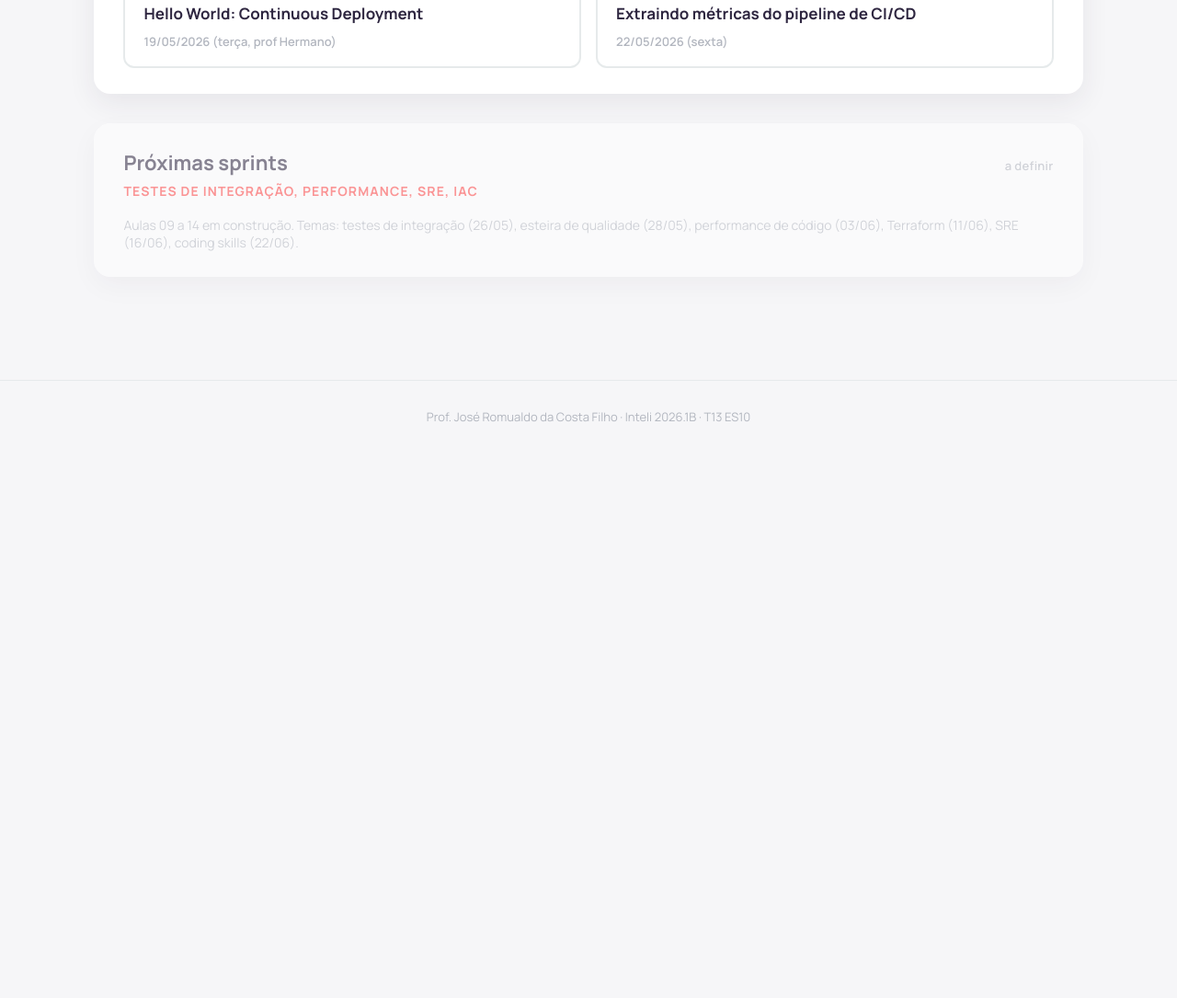
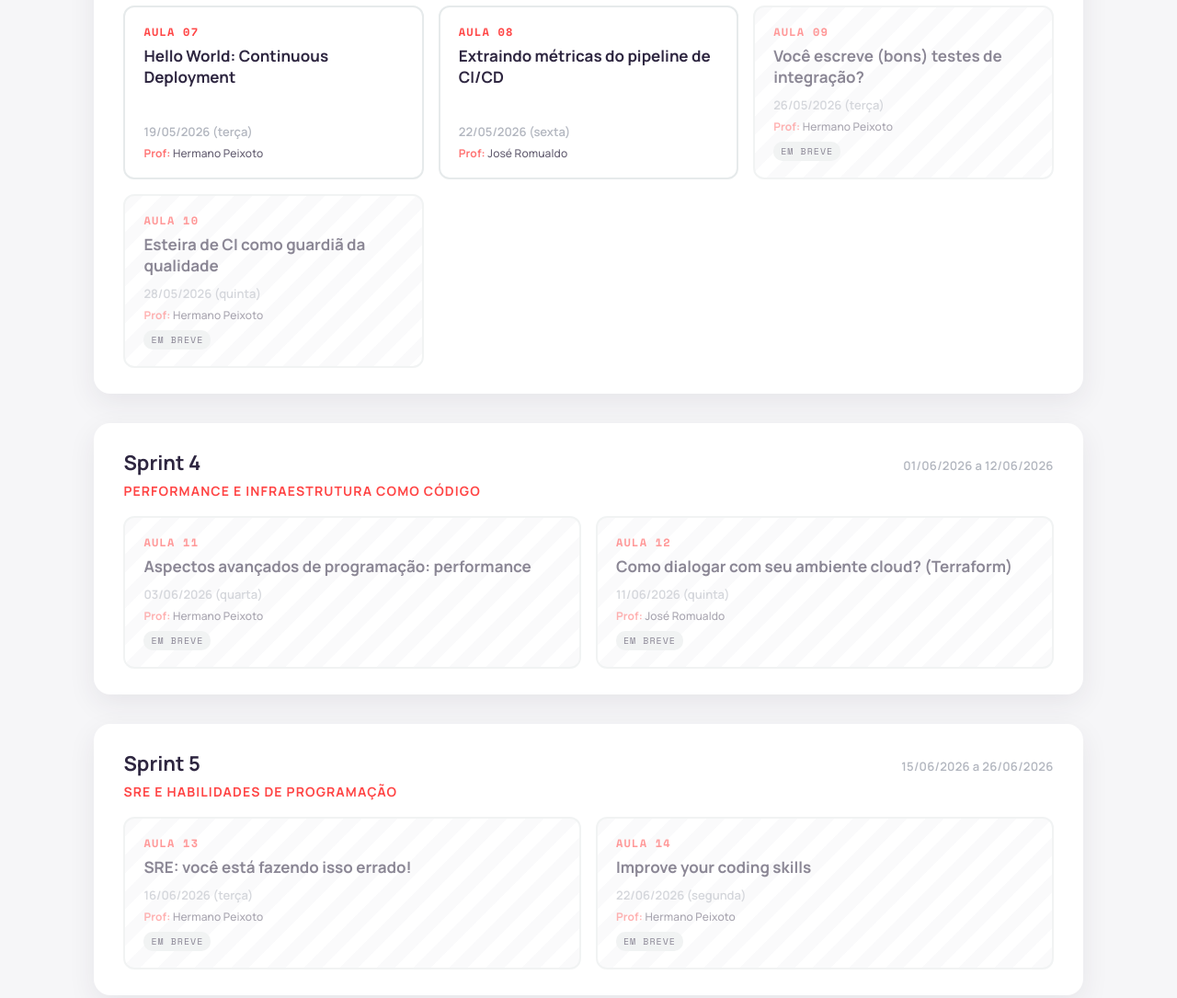
Before and after one commit to josercf/inteli-2026-1b-t13-es10, a website: page aulas/index.html in a window 1280 px wide. Shown: the part 1061-2146 px from the top of the page at 92% size. Before the commit the page ends 1553 px from the top, so only its background shows below. Drawn offline with nearby package versions, Linux system fonts and the light colour scheme.

Commit message:
chore(index): cronograma completo das 14 aulas com prof por aula
Reestrutura index.html para refletir o cronograma oficial completo
do módulo: 5 Sprints (Sprint 1 fundamentos, Sprint 2 CI, Sprint 3
CD e métricas, Sprint 4 performance e IaC, Sprint 5 SRE e coding).
Cada aula card mostra agora número, título, data com dia da semana
e o professor responsável (José Romualdo ou Hermano Peixoto).

Cards das aulas 09 a 14 ainda não construídas usam estilo placeholder
(fundo listrado, tag "em breve", sem link) para deixar claro o que
falta e quem é responsável. Aula 06 com título atualizado para
"SAST e DAST no pipeline" também no card.

Atualiza index.md em paralelo com a mesma listagem.

Co-Authored-By: Claude Opus 4.7 <noreply@anthropic.com>

```diff
--- a/aulas/index.html
+++ b/aulas/index.html
@@ -164,8 +164,47 @@
     .aula-card .aula-date {
       font-size: 13px;
       color: var(--inteli-gray-dark);
+      margin: 0 0 6px 0;
+      font-weight: 600;
+    }
+    .aula-card .aula-prof {
+      font-size: 12px;
+      color: var(--inteli-purple);
       margin: 0;
-      font-weight: 600;
+      font-weight: 500;
+      opacity: 0.75;
+      letter-spacing: 0.01em;
+    }
+    .aula-card .aula-prof::before {
+      content: "Prof: ";
+      color: var(--inteli-coral);
+      font-weight: 700;
+    }
+    .aula-card.placeholder {
+      opacity: 0.55;
+      cursor: default;
+      pointer-events: none;
+      background: repeating-linear-gradient(
+        135deg,
+        var(--inteli-bg-soft),
+        var(--inteli-bg-soft) 14px,
+        var(--inteli-white) 14px,
+        var(--inteli-white) 28px
+      );
+    }
+    .aula-card.placeholder::after {
+      content: "em breve";
+      display: inline-block;
+      align-self: flex-start;
+      background: var(--inteli-gray-light);
+      color: var(--inteli-purple);
+      font-family: 'Space Mono', monospace;
+      font-size: 10px;
+      letter-spacing: 0.1em;
+      text-transform: uppercase;
+      padding: 3px 8px;
+      border-radius: 10px;
+      margin-top: 8px;
     }
 
     footer {
@@ -192,24 +231,27 @@
     <section class="sprint">
       <div class="sprint-header">
         <h2>Sprint 1</h2>
-        <span class="sprint-dates">22/04/2026 a 05/05/2026</span>
+        <span class="sprint-dates">22/04/2026 a 30/04/2026</span>
       </div>
       <div class="sprint-theme">Fundamentos do processo de software</div>
       <ul class="aula-list">
         <li><a class="aula-card" href="aula01.html">
           <span class="aula-num">Aula 01</span>
           <h3>Ciclo de vida de software</h3>
-          <p class="aula-date">23/04/2026 (quarta)</p>
+          <p class="aula-date">23/04/2026 (quinta)</p>
+          <p class="aula-prof">José Romualdo</p>
         </a></li>
         <li><a class="aula-card" href="aula02.html">
           <span class="aula-num">Aula 02</span>
           <h3>Gestão de configuração (SCM)</h3>
           <p class="aula-date">27/04/2026 (segunda)</p>
+          <p class="aula-prof">José Romualdo</p>
         </a></li>
         <li><a class="aula-card" href="aula03.html">
           <span class="aula-num">Aula 03</span>
           <h3>Métricas de software: processo, produto e DORA</h3>
           <p class="aula-date">28/04/2026 (terça)</p>
+          <p class="aula-prof">José Romualdo</p>
         </a></li>
       </ul>
     </section>
@@ -225,16 +267,19 @@
           <span class="aula-num">Aula 04</span>
           <h3>Qualidade de software e IA no processo</h3>
           <p class="aula-date">07/05/2026 (quinta)</p>
+          <p class="aula-prof">José Romualdo</p>
         </a></li>
         <li><a class="aula-card" href="aula05.html">
           <span class="aula-num">Aula 05</span>
           <h3>CI parte 1: etapas locais (pré-commit, build, testes, secrets)</h3>
           <p class="aula-date">11/05/2026 (segunda)</p>
+          <p class="aula-prof">José Romualdo</p>
         </a></li>
         <li><a class="aula-card" href="aula06.html">
           <span class="aula-num">Aula 06</span>
           <h3>CI parte 2: SAST e DAST no pipeline</h3>
           <p class="aula-date">13/05/2026 (quarta)</p>
+          <p class="aula-prof">José Romualdo</p>
         </a></li>
       </ul>
     </section>
@@ -249,27 +294,72 @@
         <li><a class="aula-card" href="aula07.html">
           <span class="aula-num">Aula 07</span>
           <h3>Hello World: Continuous Deployment</h3>
-          <p class="aula-date">19/05/2026 (terça, prof Hermano)</p>
+          <p class="aula-date">19/05/2026 (terça)</p>
+          <p class="aula-prof">Hermano Peixoto</p>
         </a></li>
         <li><a class="aula-card" href="aula08.html">
           <span class="aula-num">Aula 08</span>
           <h3>Extraindo métricas do pipeline de CI/CD</h3>
           <p class="aula-date">22/05/2026 (sexta)</p>
+          <p class="aula-prof">José Romualdo</p>
         </a></li>
+        <li><div class="aula-card placeholder">
+          <span class="aula-num">Aula 09</span>
+          <h3>Você escreve (bons) testes de integração?</h3>
+          <p class="aula-date">26/05/2026 (terça)</p>
+          <p class="aula-prof">Hermano Peixoto</p>
+        </div></li>
+        <li><div class="aula-card placeholder">
+          <span class="aula-num">Aula 10</span>
+          <h3>Esteira de CI como guardiã da qualidade</h3>
+          <p class="aula-date">28/05/2026 (quinta)</p>
+          <p class="aula-prof">Hermano Peixoto</p>
+        </div></li>
       </ul>
     </section>
 
-    <section class="sprint" style="opacity: 0.55;">
+    <section class="sprint">
       <div class="sprint-header">
-        <h2>Próximas sprints</h2>
-        <span class="sprint-dates">a definir</span>
+        <h2>Sprint 4</h2>
+        <span class="sprint-dates">01/06/2026 a 12/06/2026</span>
       </div>
-      <div class="sprint-theme">Testes de integração, performance, SRE, IaC</div>
-      <p style="margin: 0; color: var(--inteli-gray-dark); font-size: 14px;">
-        Aulas 09 a 14 em construção. Temas: testes de integração (26/05),
-        esteira de qualidade (28/05), performance de código (03/06), Terraform (11/06),
-        SRE (16/06), coding skills (22/06).
-      </p>
+      <div class="sprint-theme">Performance e infraestrutura como código</div>
+      <ul class="aula-list">
+        <li><div class="aula-card placeholder">
+          <span class="aula-num">Aula 11</span>
+          <h3>Aspectos avançados de programação: performance</h3>
+          <p class="aula-date">03/06/2026 (quarta)</p>
+          <p class="aula-prof">Hermano Peixoto</p>
+        </div></li>
+        <li><div class="aula-card placeholder">
+          <span class="aula-num">Aula 12</span>
+          <h3>Como dialogar com seu ambiente cloud? (Terraform)</h3>
+          <p class="aula-date">11/06/2026 (quinta)</p>
+          <p class="aula-prof">José Romualdo</p>
+        </div></li>
+      </ul>
+    </section>
+
+    <section class="sprint">
+      <div class="sprint-header">
+        <h2>Sprint 5</h2>
+        <span class="sprint-dates">15/06/2026 a 26/06/2026</span>
+      </div>
+      <div class="sprint-theme">SRE e habilidades de programação</div>
+      <ul class="aula-list">
+        <li><div class="aula-card placeholder">
+          <span class="aula-num">Aula 13</span>
+          <h3>SRE: você está fazendo isso errado!</h3>
+          <p class="aula-date">16/06/2026 (terça)</p>
+          <p class="aula-prof">Hermano Peixoto</p>
+        </div></li>
+        <li><div class="aula-card placeholder">
+          <span class="aula-num">Aula 14</span>
+          <h3>Improve your coding skills</h3>
+          <p class="aula-date">22/06/2026 (segunda)</p>
+          <p class="aula-prof">Hermano Peixoto</p>
+        </div></li>
+      </ul>
     </section>
   </main>
 
```
Also changed, not shown: aulas/index.md (+27 -9 lines).
